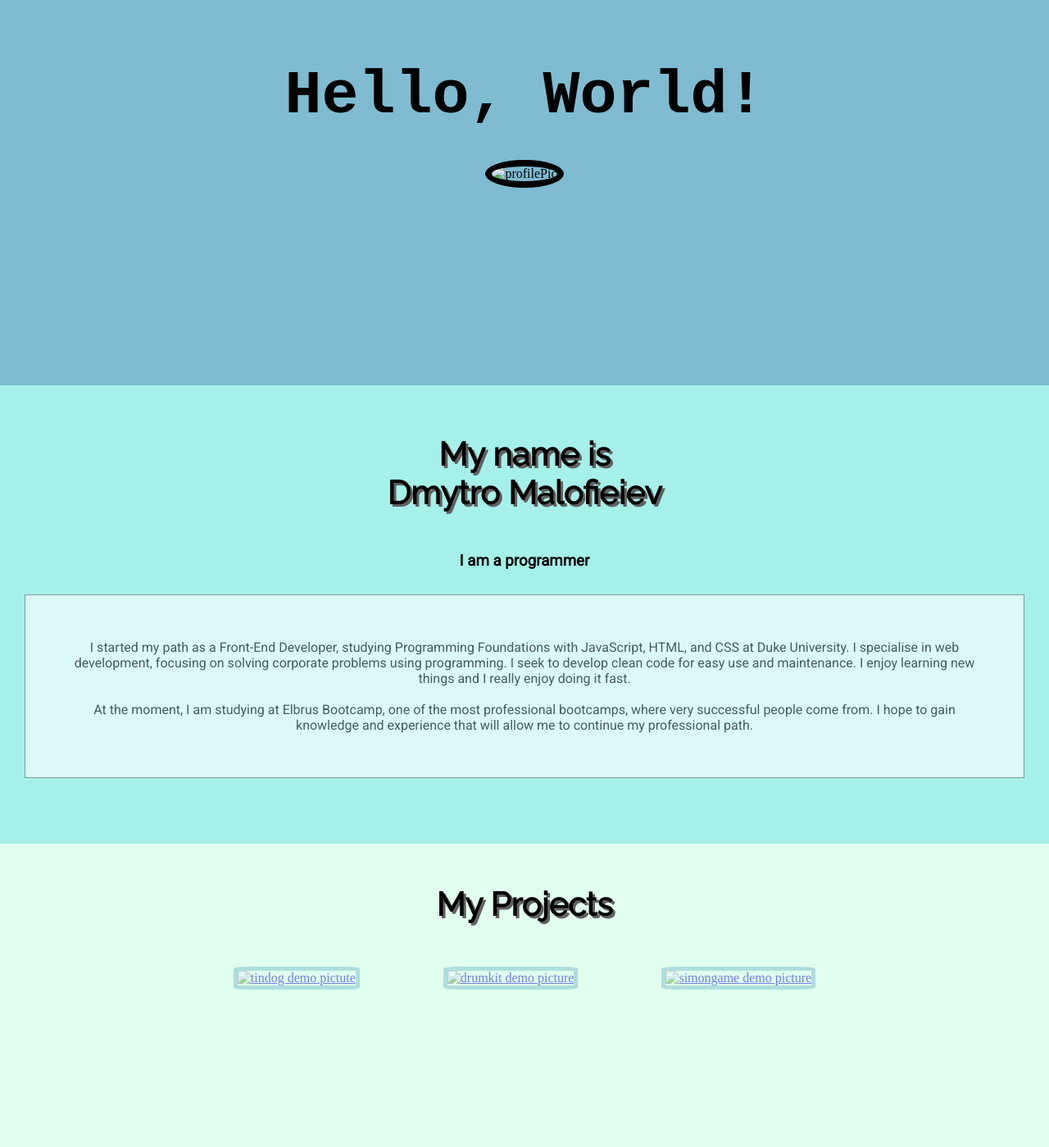
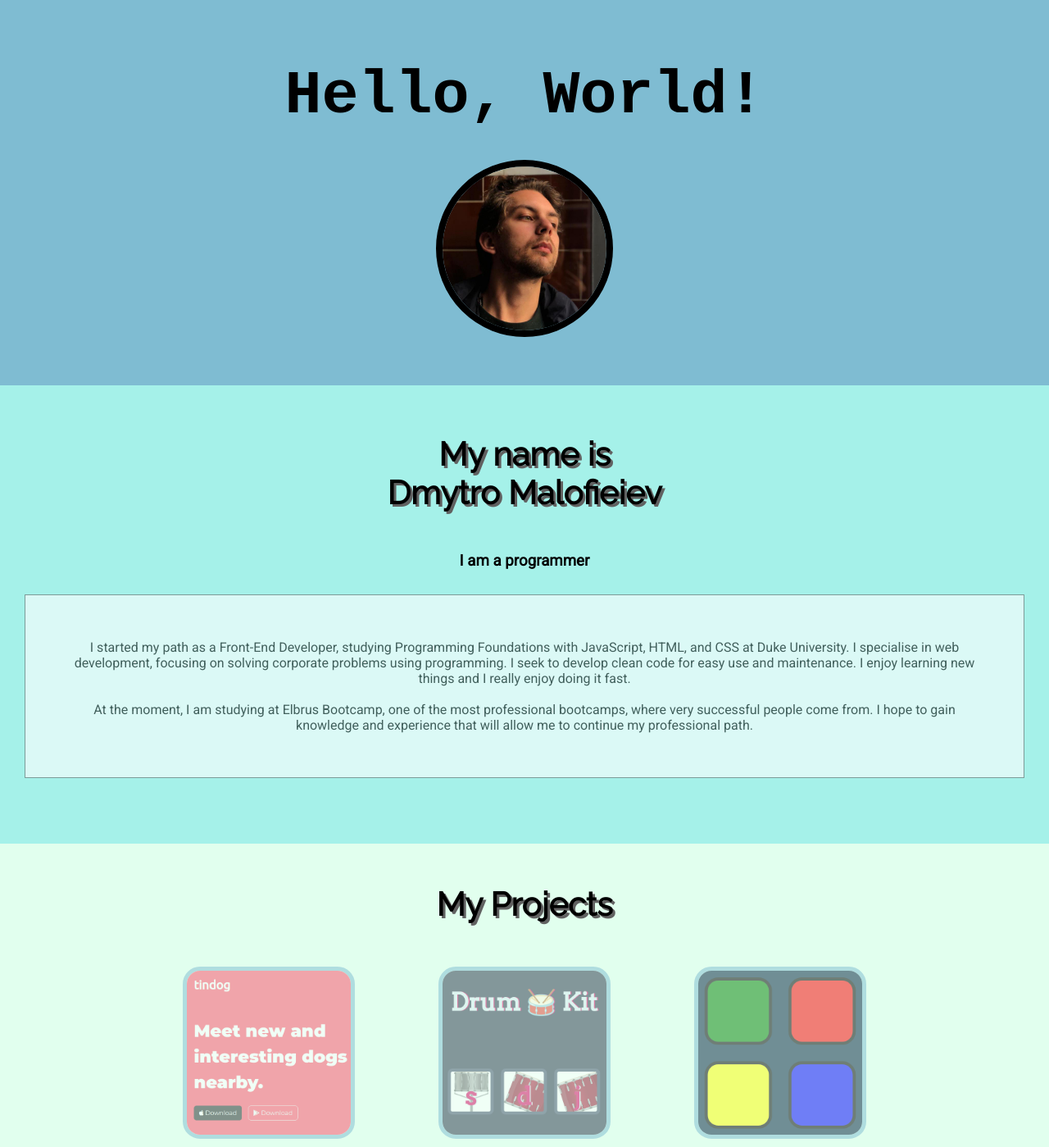
Before and after one commit to dmalofieiev/-newportfolio, a plain HTML site: page index.html in a window 1280 px wide. Shown: the top 1399 px of the page at 82% size. Drawn offline with nearby package versions, Linux system fonts and the light colour scheme; a web font is replaced by a local one.

Commit message:
Update index.html

```diff
--- a/index.html
+++ b/index.html
@@ -23,7 +23,7 @@
         <h1 class="hello">Hello, World!</h1>
         <img
           class="profilePicture"
-          src="images/profilepic.jpg"
+          src="profilepic.jpg"
           alt="profilePic"
         />
       </div>
@@ -61,7 +61,7 @@
                   href="https://dmalofieiev.github.io/tindog/"
                   ><img
                     class="demoimg"
-                    src="images/tindog.png"
+                    src="tindog.png"
                     alt="tindog demo pictute"
                 /></a>
               </div>
@@ -74,7 +74,7 @@
                   href="https://dmalofieiev.github.io/drumkit/"
                   ><img
                     class="demoimg"
-                    src="images/drum.png"
+                    src="drum.png"
                     alt="drumkit demo picture"
                 /></a>
               </div>
@@ -87,7 +87,7 @@
                   href="https://dmalofieiev.github.io/simongame/"
                   ><img
                     class="demoimg"
-                    src="images/simon.png"
+                    src="simon.png"
                     alt="simongame demo picture"
                 /></a>
               </div>
```
